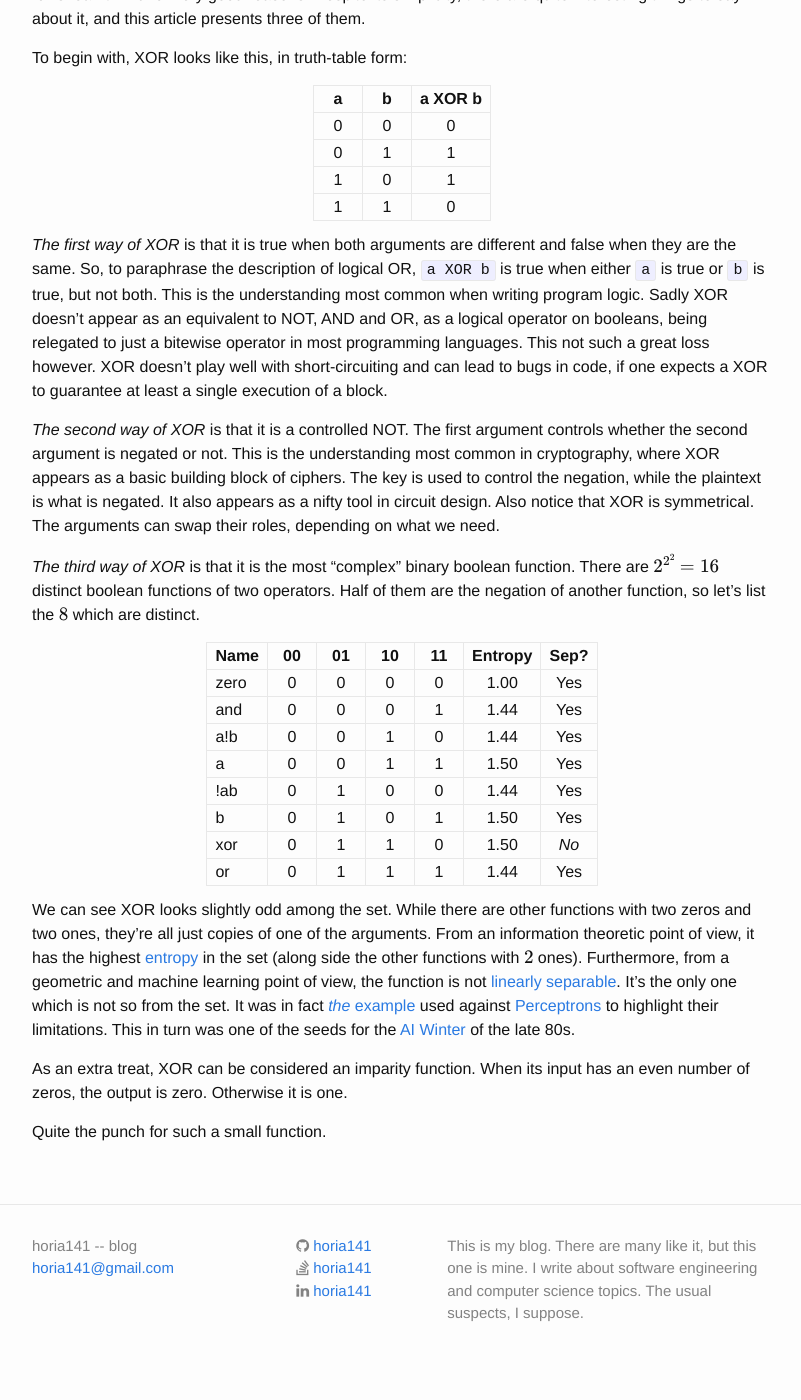
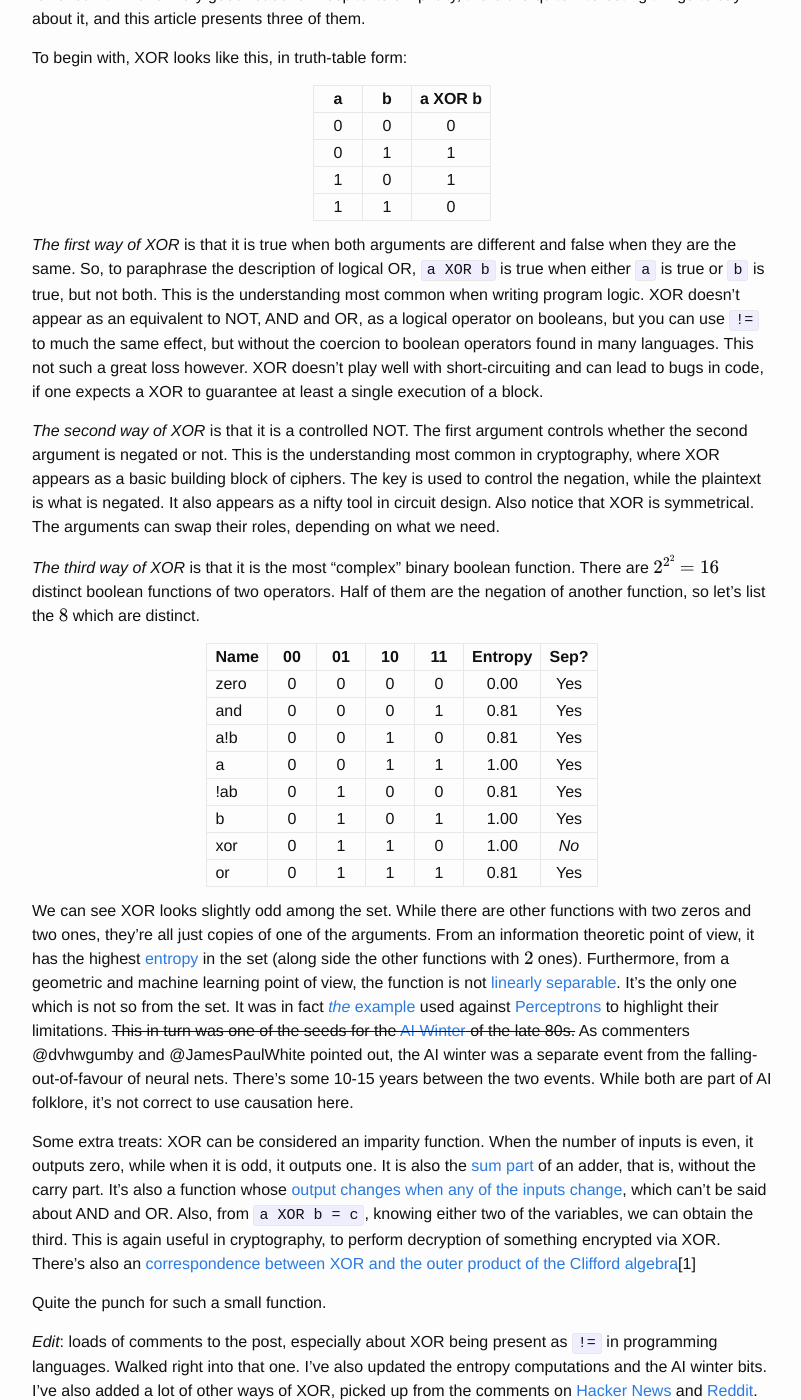
Before and after one commit to horia141/horia141.github.io, a Jekyll site: the page built from _posts/2017-02-12-three-ways-of-xor.md, in a window 1280 px wide and 1400 px high, scrolled down 289 px. Shown: the whole window, without its empty margins (238-1039 px from the left). Built offline with Jekyll 4.4.1, drawn with Linux system fonts in a browser that asks for light colours; formulas are drawn with MathJax 3; comment, search, counter and statistics services are not loaded; some of the changed text lies outside the part shown.

Commit message:
Updates to the Three Ways Of XOR article, as a result of all the press.

```diff
--- a/_posts/2017-02-12-three-ways-of-xor.md
+++ b/_posts/2017-02-12-three-ways-of-xor.md
@@ -19,7 +19,7 @@ To begin with, XOR looks like this, in truth-table form:
 |  1  |  0  |  1      |
 |  1  |  1  |  0      |
 
-_The first way of XOR_ is that it is true when both arguments are different and false when they are the same. So, to paraphrase the description of logical OR, `a XOR b` is true when either `a` is true or `b` is true, but not both. This is the understanding most common when writing program logic. Sadly XOR doesn't appear as an equivalent to NOT, AND and OR, as a logical operator on booleans, being relegated to just a bitewise operator in most programming languages. This not such a great loss however. XOR doesn't play well with short-circuiting and can lead to bugs in code, if one expects a XOR to guarantee at least a single execution of a block.
+_The first way of XOR_ is that it is true when both arguments are different and false when they are the same. So, to paraphrase the description of logical OR, `a XOR b` is true when either `a` is true or `b` is true, but not both. This is the understanding most common when writing program logic. XOR doesn't appear as an equivalent to NOT, AND and OR, as a logical operator on booleans, but you can use `!=` to much the same effect, but without the coercion to boolean operators found in many languages. This not such a great loss however. XOR doesn't play well with short-circuiting and can lead to bugs in code, if one expects a XOR to guarantee at least a single execution of a block.
 
 _The second way of XOR_ is that it is a controlled NOT. The first argument controls whether the second argument is negated or not. This is the understanding most common in cryptography, where XOR appears as a basic building block of ciphers. The key is used to control the negation, while the plaintext is what is negated. It also appears as a nifty tool in circuit design. Also notice that XOR is symmetrical. The arguments can swap their roles, depending on what we need.
 
@@ -27,17 +27,22 @@ _The third way of XOR_ is that it is the most "complex" binary boolean function.
 
 | Name | 00  | 01  | 10  | 11  | Entropy | Sep? |
 |:-----|:---:|:---:|:---:|:---:|:-------:|:----:|
-| zero |  0  |  0  |  0  |  0  | 1.00 | Yes |
-| and  |  0  |  0  |  0  |  1  | 1.44 | Yes |
-| a!b  |  0  |  0  |  1  |  0  | 1.44 | Yes |
-| a    |  0  |  0  |  1  |  1  | 1.50 | Yes |
-| !ab  |  0  |  1  |  0  |  0  | 1.44 | Yes |
-| b    |  0  |  1  |  0  |  1  | 1.50 | Yes |
-| xor  |  0  |  1  |  1  |  0  | 1.50 | _No_ |
-| or   |  0  |  1  |  1  |  1  | 1.44 | Yes |
+| zero |  0  |  0  |  0  |  0  | 0.00 | Yes |
+| and  |  0  |  0  |  0  |  1  | 0.81 | Yes |
+| a!b  |  0  |  0  |  1  |  0  | 0.81 | Yes |
+| a    |  0  |  0  |  1  |  1  | 1.00 | Yes |
+| !ab  |  0  |  1  |  0  |  0  | 0.81 | Yes |
+| b    |  0  |  1  |  0  |  1  | 1.00 | Yes |
+| xor  |  0  |  1  |  1  |  0  | 1.00 | _No_ |
+| or   |  0  |  1  |  1  |  1  | 0.81 | Yes |
 
-We can see XOR looks slightly odd among the set. While there are other functions with two zeros and two ones, they're all just copies of one of the arguments. From an information theoretic point of view, it has the highest [entropy](https://en.wikipedia.org/wiki/Entropy_(information_theory)) in the set (along side the other functions with $$2$$ ones). Furthermore, from a geometric and machine learning point of view, the function is not [linearly separable](https://en.wikipedia.org/wiki/Linear_separability). It's the only one which is not so from the set. It was in fact [_the_ example](http://www.ece.utep.edu/research/webfuzzy/docs/kk-thesis/kk-thesis-html/node19.html) used against [Perceptrons](https://en.wikipedia.org/wiki/Perceptron) to highlight their limitations. This in turn was one of the seeds for the [AI Winter](https://en.wikipedia.org/wiki/AI_winter) of the late 80s.
+We can see XOR looks slightly odd among the set. While there are other functions with two zeros and two ones, they're all just copies of one of the arguments. From an information theoretic point of view, it has the highest [entropy](https://en.wikipedia.org/wiki/Entropy_(information_theory)) in the set (along side the other functions with $$2$$ ones). Furthermore, from a geometric and machine learning point of view, the function is not [linearly separable](https://en.wikipedia.org/wiki/Linear_separability). It's the only one which is not so from the set. It was in fact [_the_ example](http://www.ece.utep.edu/research/webfuzzy/docs/kk-thesis/kk-thesis-html/node19.html) used against [Perceptrons](https://en.wikipedia.org/wiki/Perceptron) to highlight their limitations. ~~This in turn was one of the seeds for the [AI Winter](https://en.wikipedia.org/wiki/AI_winter) of the late 80s.~~ As commenters @dvhwgumby and @JamesPaulWhite pointed out, the AI winter was a separate event from the falling-out-of-favour of neural nets. There's some 10-15 years between the two events. While both are part of AI folklore, it's not correct to use causation here.
 
-As an extra treat, XOR can be considered an imparity function. When its input has an even number of zeros, the output is zero. Otherwise it is one.
+Some extra treats: XOR can be considered an imparity function. When the number of inputs is even, it outputs zero, while when it is odd, it outputs one. It is also the [sum part](https://news.ycombinator.com/item?id=13631562) of an adder, that is, without the carry part. It's also a function whose [output changes when any of the inputs change](https://www.reddit.com/r/programming/comments/5tnst2/the_three_ways_of_xor/ddnvtic/), which can't be said about AND and OR. Also, from `a XOR b = c`, knowing either two of the variables, we can obtain the third. This is again useful in cryptography, to perform decryption of something encrypted via XOR. There's also an [correspondence between XOR and the outer product of the Clifford algebra](https://news.ycombinator.com/item?id=13631871)[1]
 
 Quite the punch for such a small function.
+
+_Edit_: loads of comments to the post, especially about XOR being present as `!=` in programming languages. Walked right into that one. I've also updated the entropy computations and the AI winter bits. I've also added a lot of other ways of XOR, picked up from the comments on [Hacker News](https://news.ycombinator.com/item?id=13630376) and [Reddit](https://www.reddit.com/r/programming/comments/5tnst2/the_three_ways_of_xor/).
+
+---
+[1] I understand each word in the sentence, but not the sentence as a whole, unfortunately. My math-foo is not that great :D.
```
